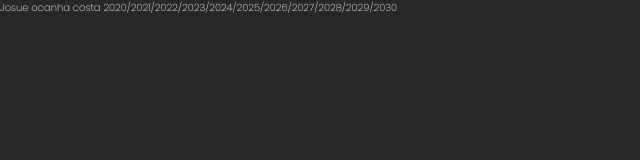
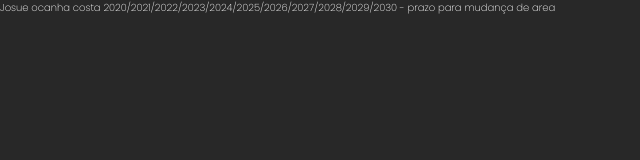
Before and after one commit to JosueCosta2023/PersonalQuest-josue-portifolioV1, a plain HTML site: page index.html in a window 1280 px wide. Shown: the whole page, without its empty margins (0-640 px from the left). Drawn offline with nearby package versions, Linux system fonts and the light colour scheme.

Commit message:
Update index.html

```diff
--- a/index.html
+++ b/index.html
@@ -20,7 +20,7 @@
 </head>
 
 <body>
-    <header class="header">Josue ocanha costa 2020/2021/2022/2023/2024/2025/2026/2027/2028/2029/2030</header>
+    <header class="header">Josue ocanha costa 2020/2021/2022/2023/2024/2025/2026/2027/2028/2029/2030 - prazo para mudança de area</header>
     <section class="about"></section>
     <section class="social-media"></section>
     <section class="projects"></section>
```
